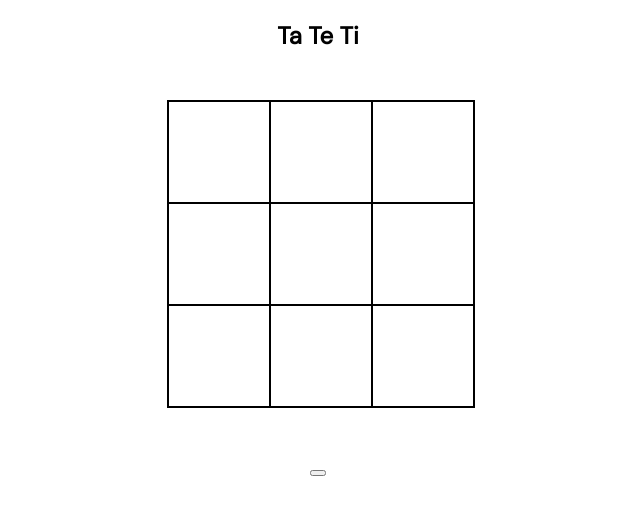
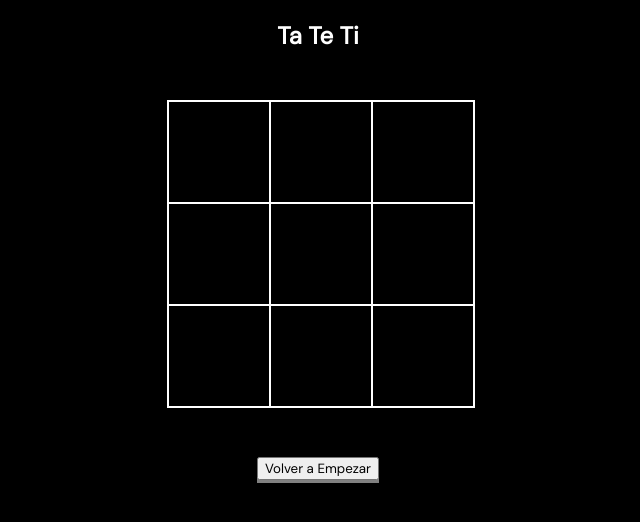
Before and after one commit to SaraviaMartin/Tic-Tac-Toe-Javascript, a plain HTML site: page index-START.html in a window 1280 px wide. Shown: the whole page, without its empty margins (322-962 px from the left). Drawn offline with Linux system fonts and the light colour scheme.

Commit message:
agregando js

```diff
--- a/index-START.html
+++ b/index-START.html
@@ -26,7 +26,7 @@
         </div>
 
         <h2 class="game--status"></h2>
-        <button class="game--restart"></button>
+        <button class="game--restart">Volver a Empezar</button>
     </section>
 
 <script src="script-START.js"></script>
--- a/script-START.js
+++ b/script-START.js
@@ -0,0 +1,8 @@
+/*Almacenamos los elemntos del estado del juego aqui, se nos hara mas facil usarlo mas tarde*/
+const statusGame = document.querySelector('.game--status');
+let gameActive = true;
+let currentPlayer = 'X';
+let gameStatus = ["","","","","","","","",""];
+const victoryMensaje = () => `El jugador ${currentPlayer} ha ganado!`;
+const drawMensaje = () => `Ha terminado en un empate!`;
+const currentPlayerTurn = () => `Es el turno de ${currentPlayer}`;
--- a/style-START.css
+++ b/style-START.css
@@ -1,5 +1,7 @@
 body{
     font-family: 'DM Sans', sans-serif;
+    color: white;
+    background-color: black;
 }
 section{
     text-align: center;
@@ -14,8 +16,13 @@ section{
     font-family: "Permanent Marker", cursive;
     width: 100px;
     height: 100px;
-    box-shadow: 0 0 0 01px black;
-    border: 1px solid black;
+    box-shadow: 0 0 0 01px white;
+    border: 1px solid white;
     line-height: 1px;
     font-size: 60px;
 }
+button{
+    color: black;
+    font-family:'DM Sans', sans-serif ;
+    box-shadow: 0 3px grey;
+}
```
Also changed, not shown: 1 other file.
